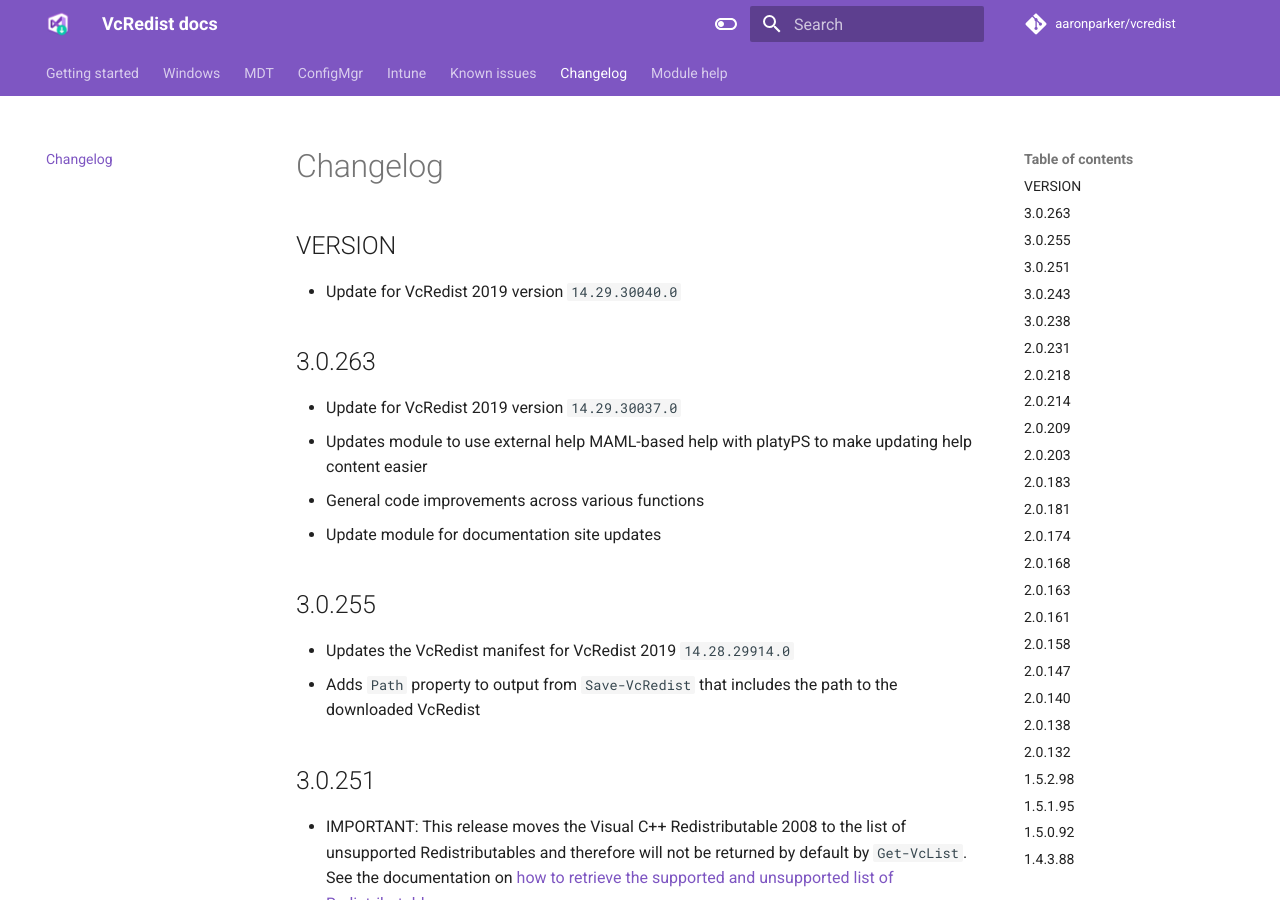
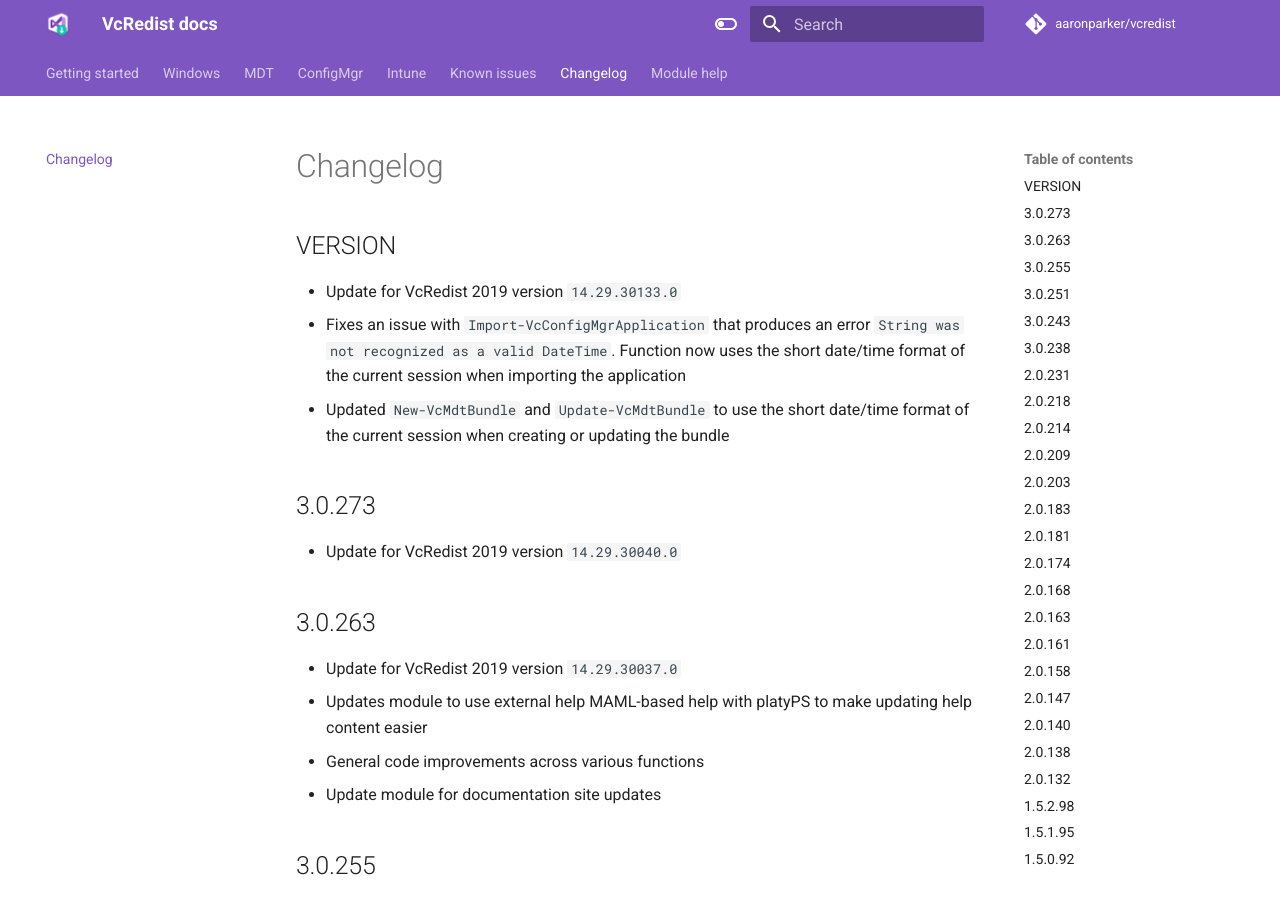
Before and after one commit to aaronparker/vcredist, an MkDocs documentation site: the page built from docs/changelog.md, in a window 1280 px wide and 900 px high. Built offline with MkDocs 1.6.1 and Material for MkDocs 9.7.7, drawn with Linux system fonts in a browser that asks for light colours; comment, search, counter and statistics services are not loaded.

Commit message:
Update changelog.md

```diff
--- a/docs/changelog.md
+++ b/docs/changelog.md
@@ -1,6 +1,12 @@
 # Changelog
 
 ## VERSION
+
+* Update for VcRedist 2019 version `14.29.30133.0`
+* Fixes an issue with `Import-VcConfigMgrApplication` that produces an error `String was not recognized as a valid DateTime`. Function now uses the short date/time format of the current session when importing the application
+* Updated `New-VcMdtBundle` and `Update-VcMdtBundle` to use the short date/time format of the current session when creating or updating the bundle
+
+## 3.0.273
 
 * Update for VcRedist 2019 version `14.29.30040.0`
 
```
